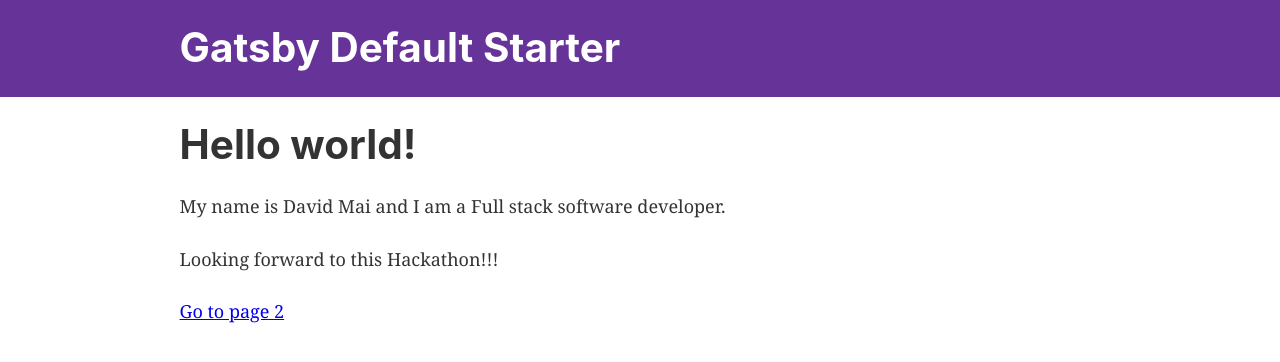
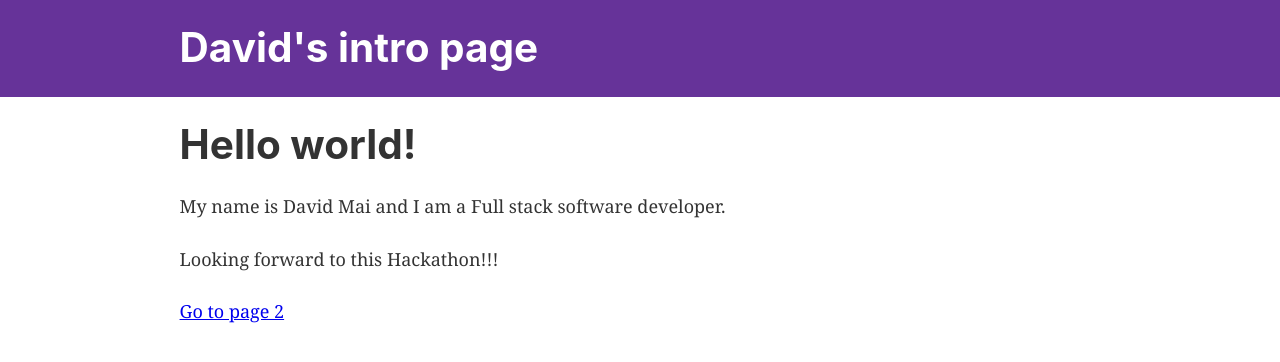
Before and after one commit to dmai261/JAMSTACK-intro, a Gatsby site: page / in a window 1280 px wide. Built offline with nearby package versions, Linux system fonts and the light colour scheme; Gatsby itself is replaced by a stand-in of ours.

Commit message:
third commit

```diff
--- a/src/components/layout.js
+++ b/src/components/layout.js
@@ -28,7 +28,7 @@
         >
           <html lang="en" />
         </Helmet>
-        <Header siteTitle={data.site.siteMetadata.title} />
+        <Header siteTitle={'David\'s intro page'} />
         <div
           style={{
             margin: '0 auto',
```
